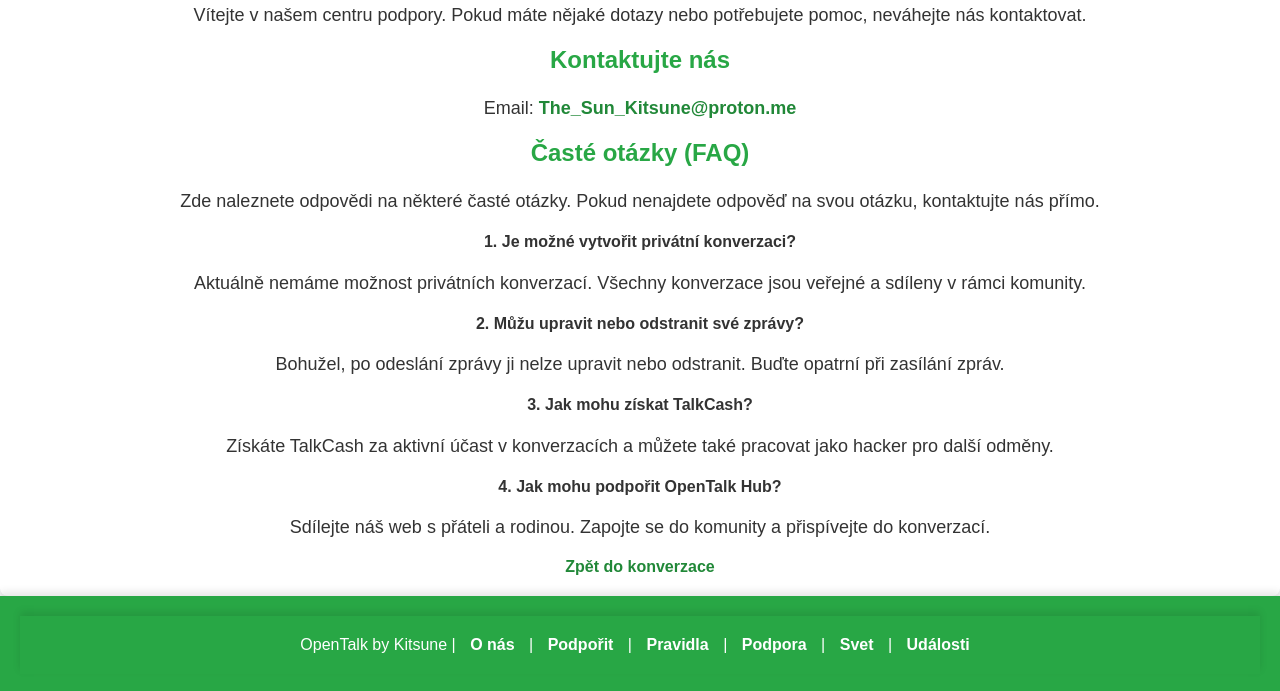
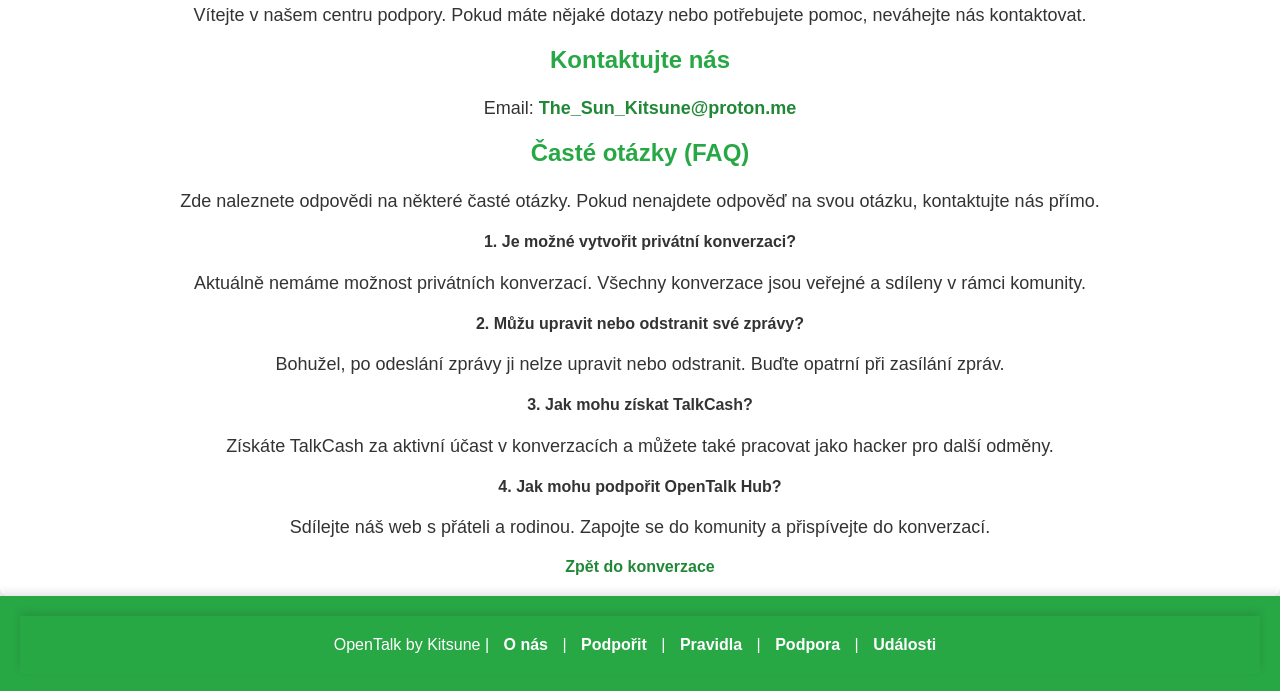
Before and after one commit to DarkCraftG/opentalk, a plain HTML site: page Podpora.html in a window 1280 px wide. Shown: the part 205-896 px from the top of the page. Drawn offline with Linux system fonts and the light colour scheme.

Commit message:
Update Podpora.html

```diff
--- a/Podpora.html
+++ b/Podpora.html
@@ -150,7 +150,6 @@
           <a href="Podporit.html">Podpořit</a> |
           <a href="Pravidla.html">Pravidla</a> |
           <a href="Podpora.html">Podpora</a> |
-          <a href="Svet.html">Svet</a> |
           <a href="Udalosti.html">Události</a>
       </footer>
     </footer>
```
